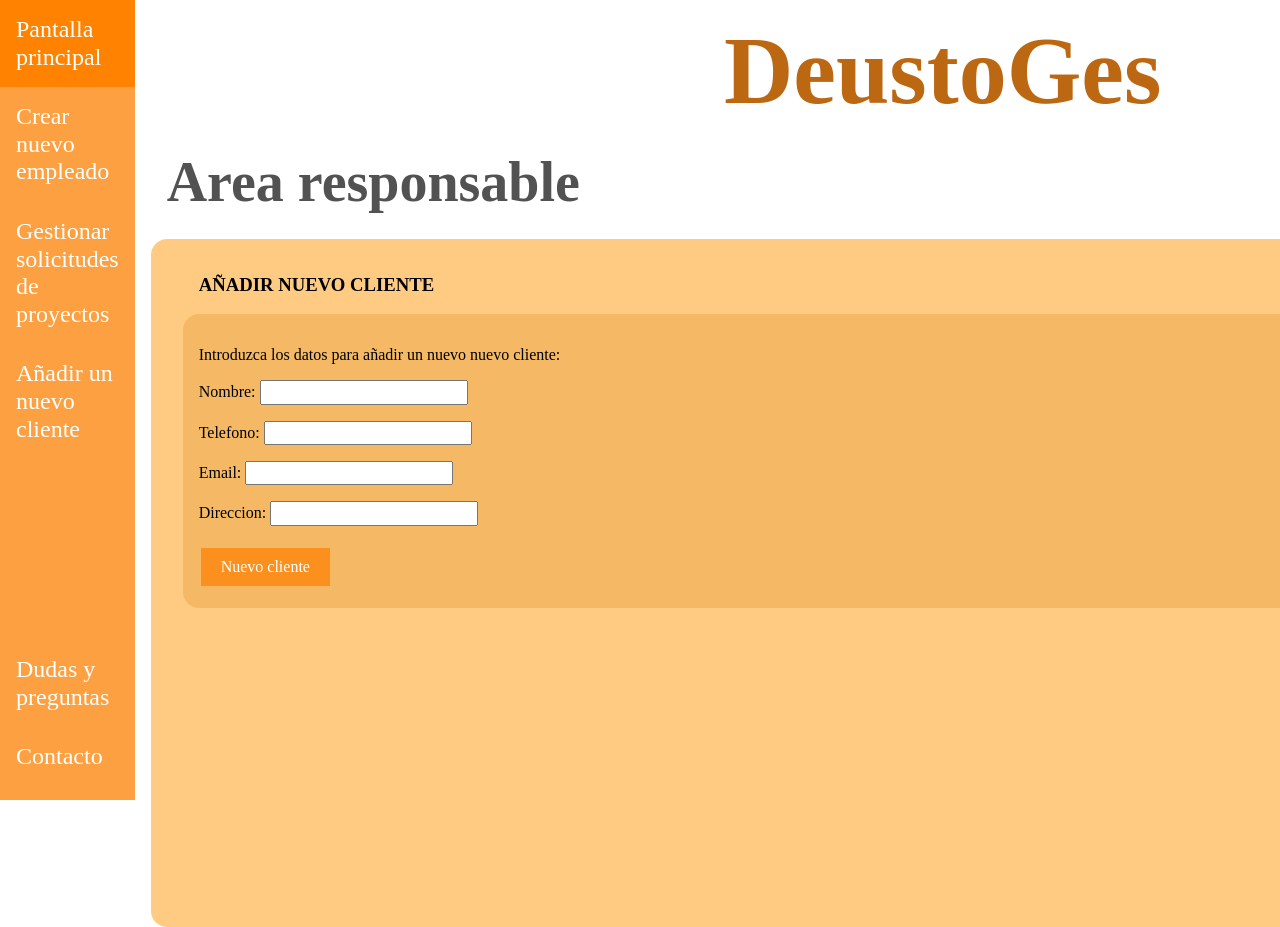
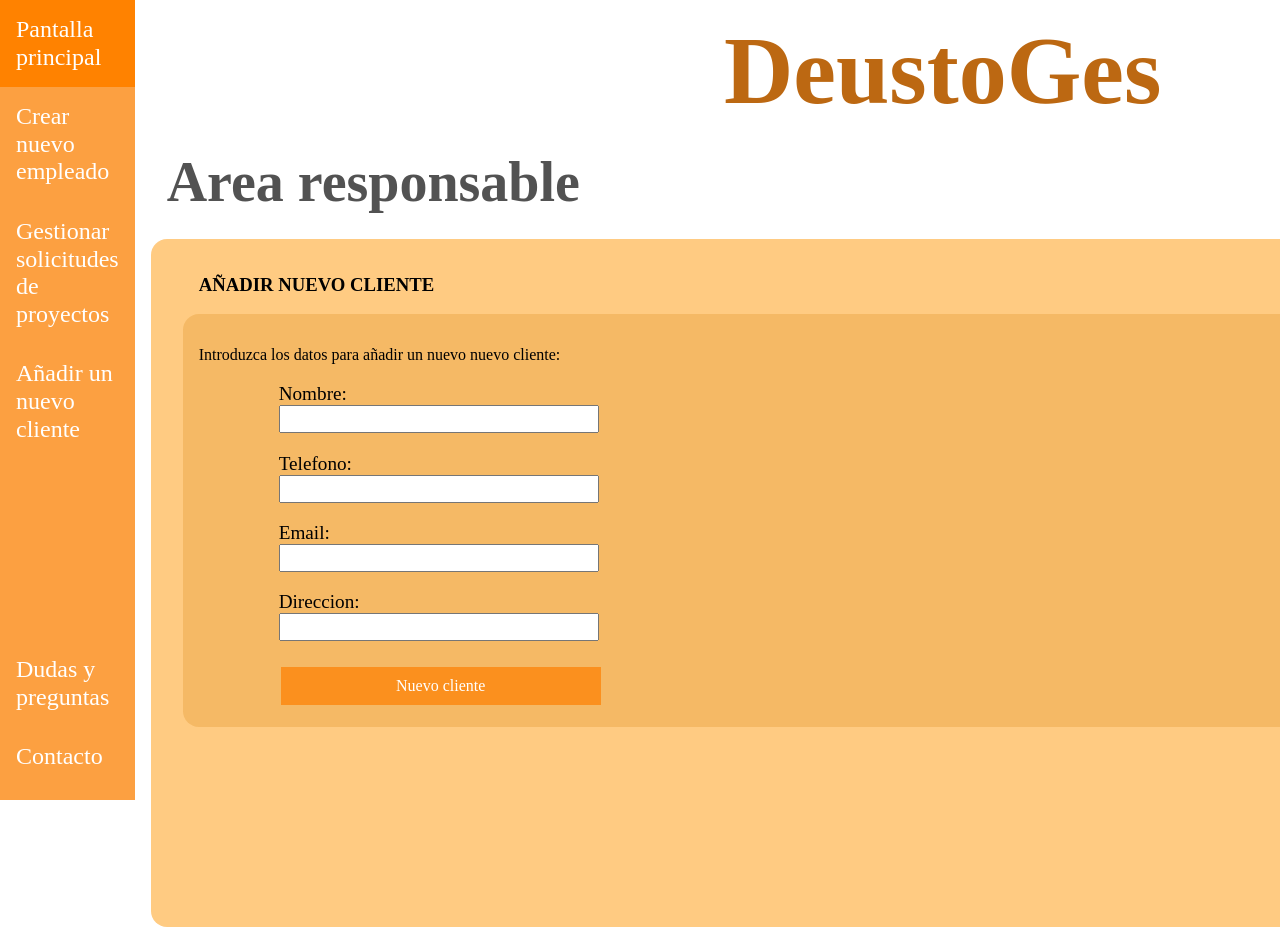
Before and after one commit to Elizondo99/Proyecto_deustoGes, a Django app: page /appDeustoGes/responsables/1/clientes/create in a window 1280 px wide; the page is wider, and only the part inside the window is pictured. Run offline with Django 5.2, Linux system fonts and the light colour scheme; data comes from the database, SQL or seed files in the repository.

Commit message:
formato formularios

```diff
--- a/deustoGes/static/css/style.css
+++ b/deustoGes/static/css/style.css
@@ -206,4 +206,14 @@ h4{
 }
 
 .formulario{
+    margin-left: 5rem;
+    font-size: 1.2rem;
 }
+
+.formulario label{
+    display: block;
+}
+
+.formulario input{
+    width: 20rem;
+}
--- a/deustoGes/templates/appDeustoGes/cliente_create.html
+++ b/deustoGes/templates/appDeustoGes/cliente_create.html
@@ -27,12 +27,15 @@
     <h3 class="introduccion">AÑADIR NUEVO CLIENTE</h3>
     <div class="contenido_interno">
         <p>Introduzca los datos para añadir un nuevo nuevo cliente:</p>
-    <form action="{% url 'cliente_create' empleado.id %}" method="post">
+        <div class="formulario">
+            <form action="{% url 'cliente_create' empleado.id %}" method="post">
         {% csrf_token %}
         {{ formulario.errors }}
         {{ formulario.as_p }}
         <input type="submit" class="añadir-button" value="Nuevo cliente"/>
     </form>
+        </div>
+
     </div>
 
 </div>
--- a/deustoGes/templates/appDeustoGes/empleado_create.html
+++ b/deustoGes/templates/appDeustoGes/empleado_create.html
@@ -29,12 +29,15 @@
 <h3 class="introduccion">CREAR NUEVO EMPLEADO</h3>
     <div class="contenido_interno">
         <p>Introduzca los datos para añadir un nuevo empleado:</p>
-    <form action="{% url 'empleado_create' empleado.id %}" method="post">
+        <div class="formulario">
+            <form action="{% url 'empleado_create' empleado.id %}" method="post">
         {% csrf_token %}
         {{ formulario.errors }}
         {{ formulario.as_p }}
         <input type="submit" class="añadir-button" value="Nuevo empleado"/>
     </form>
+        </div>
+
     </div>
 
 
--- a/deustoGes/templates/appDeustoGes/proyecto_create.html
+++ b/deustoGes/templates/appDeustoGes/proyecto_create.html
@@ -11,11 +11,14 @@
     {% endfor %}
 
     <h2>Crear un nuevo proyecto</h2>
-    <form action="{% url 'proyecto_create' %}" method="post">
+    <div class="formulario">
+        <form action="{% url 'proyecto_create' %}" method="post">
         {% csrf_token %}
         {{ formulario.errors }}
         {{ formulario.as_p }}
         <input type="submit" value="Nuevo proyecto"/>
     </form>
+    </div>
+
 
 {% endblock %}
```
